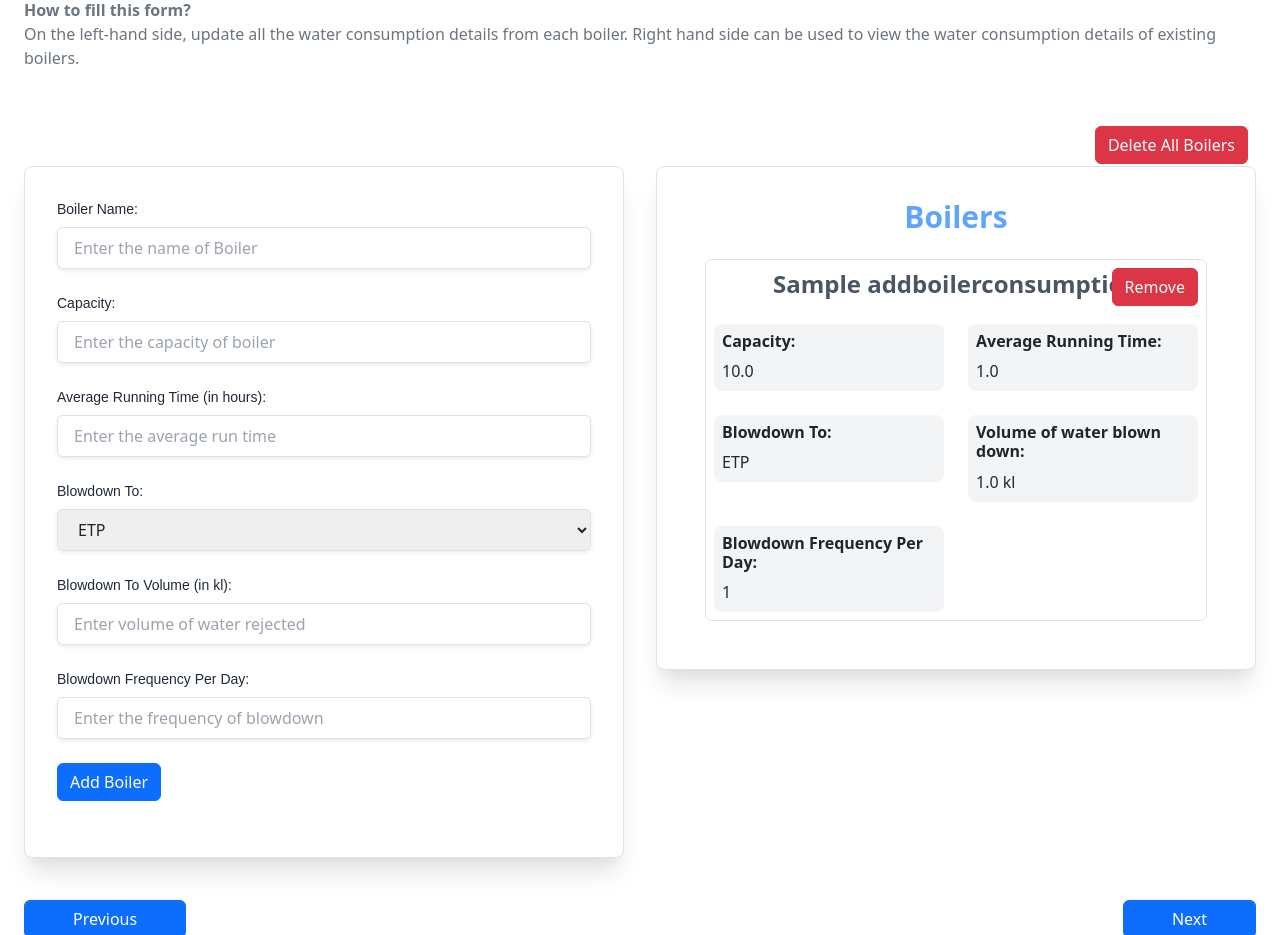
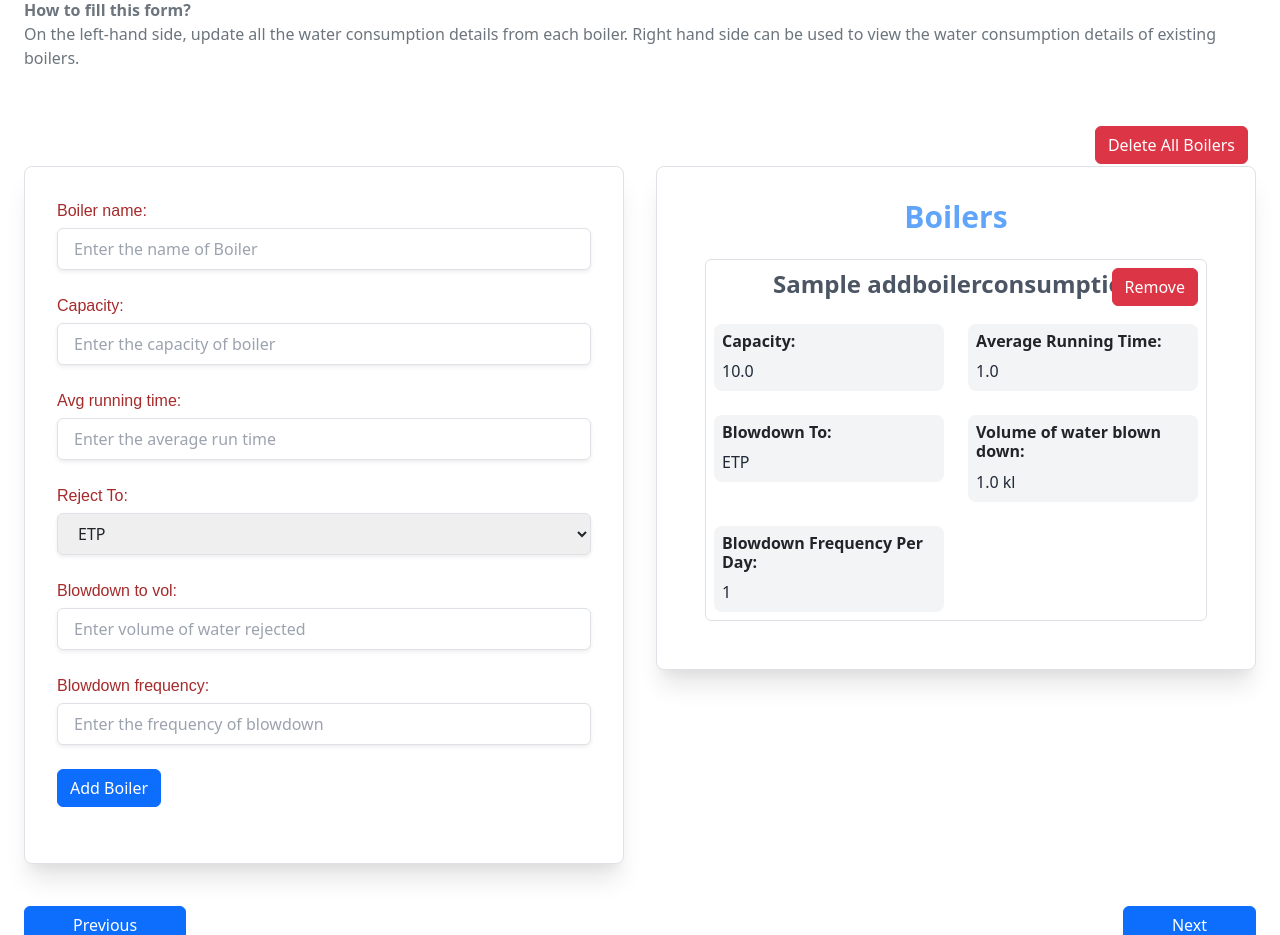
Before and after one commit to datascienceiccw/Digital_water_audit, a Django app: page /questionnaire/add-boiler-view in a window 1280 px wide. Shown: the part 198-1133 px from the top of the page. Run offline with Django 4.2, Linux system fonts and the light colour scheme; a user stored in the database is signed in; tables that the repository leaves empty hold one stand-in row (values such as "Sample post"); parts of the project's set-up code (start-up, migrations or seed data) failed here and were passed over; some libraries are stand-ins or nearby versions.

```diff
--- a/templates/AddBoilerConsumption.html
+++ b/templates/AddBoilerConsumption.html
@@ -22,54 +22,42 @@
                 {% csrf_token %}
                 <div id="each-boiler-form" class='form-container'>
                     <div class="mb-6">
-                        <label for="{{ form.boiler_name.id_for_label }}" class="block text-sm font-medium text-gray-800 mb-2">
-                            Boiler Name:
-                        </label>
+                        {{ form.boiler_name.label_tag }}
                         {{ form.boiler_name }}
                         {% if form.boiler_name.errors %}
                             <p class="text-red-600 text-xs italic mt-1">{{ form.boiler_name.errors.as_text }}</p>
                         {% endif %}
                     </div>
                     <div class="mb-6">
-                        <label for="{{ form.capacity.id_for_label }}" class="block text-sm font-medium text-gray-800 mb-2">
-                            Capacity:
-                        </label>
+                        {{ form.capacity.label_tag }}
                         {{ form.capacity }}
                         {% if form.capacity.errors %}
                             <p class="text-red-600 text-xs italic mt-1">{{ form.capacity.errors.as_text }}</p>
                         {% endif %}
                     </div>
                     <div class="mb-6">
-                        <label for="{{ form.avg_running_time.id_for_label }}" class="block text-sm font-medium text-gray-800 mb-2">
-                            Average Running Time (in hours):
-                        </label>
+                        {{ form.avg_running_time.label_tag }}
                         {{ form.avg_running_time }}
                         {% if form.avg_running_time.errors %}
                             <p class="text-red-600 text-xs italic mt-1">{{ form.avg_running_time.errors.as_text }}</p>
                         {% endif %}
                     </div>
                     <div class="mb-6">
-                        <label for="{{ form.blowdown_to.id_for_label }}" class="block text-sm font-medium text-gray-800 mb-2">
-                            Blowdown To:
-                        </label>
+                        {{ form.blowdown_to.label_tag }}
                         {{ form.blowdown_to }}
                         {% if form.blowdown_to.errors %}
                             <p class="text-red-600 text-xs italic mt-1">{{ form.blowdown_to.errors.as_text }}</p>
                         {% endif %}
                     </div>
                     <div class="mb-6">
-                        <label for="{{ form.blowdown_to_vol.id_for_label }}" class="block text-sm font-medium text-gray-800 mb-2">
-                            Blowdown To Volume (in kl):
-                        </label>
+                        {{ form.blowdown_to_vol.label_tag }}
                         {{ form.blowdown_to_vol }}
                         {% if form.blowdown_to_vol.errors %}
                             <p class="text-red-600 text-xs italic mt-1">{{ form.blowdown_to_vol.errors.as_text }}</p>
                         {% endif %}
                     </div>
                     <div class="mb-6">
-                        <label for="{{ form.blowdown_frequency.id_for_label }}" class="block text-sm font-medium text-gray-800 mb-2">
-                            Blowdown Frequency Per Day:
-                        </label>
+                        {{ form.blowdown_frequency.label_tag }}
                         {{ form.blowdown_frequency }}
                         {% if form.blowdown_frequency.errors %}
                             <p class="text-red-600 text-xs italic mt-1">{{ form.blowdown_frequency.errors.as_text }}</p>
```
